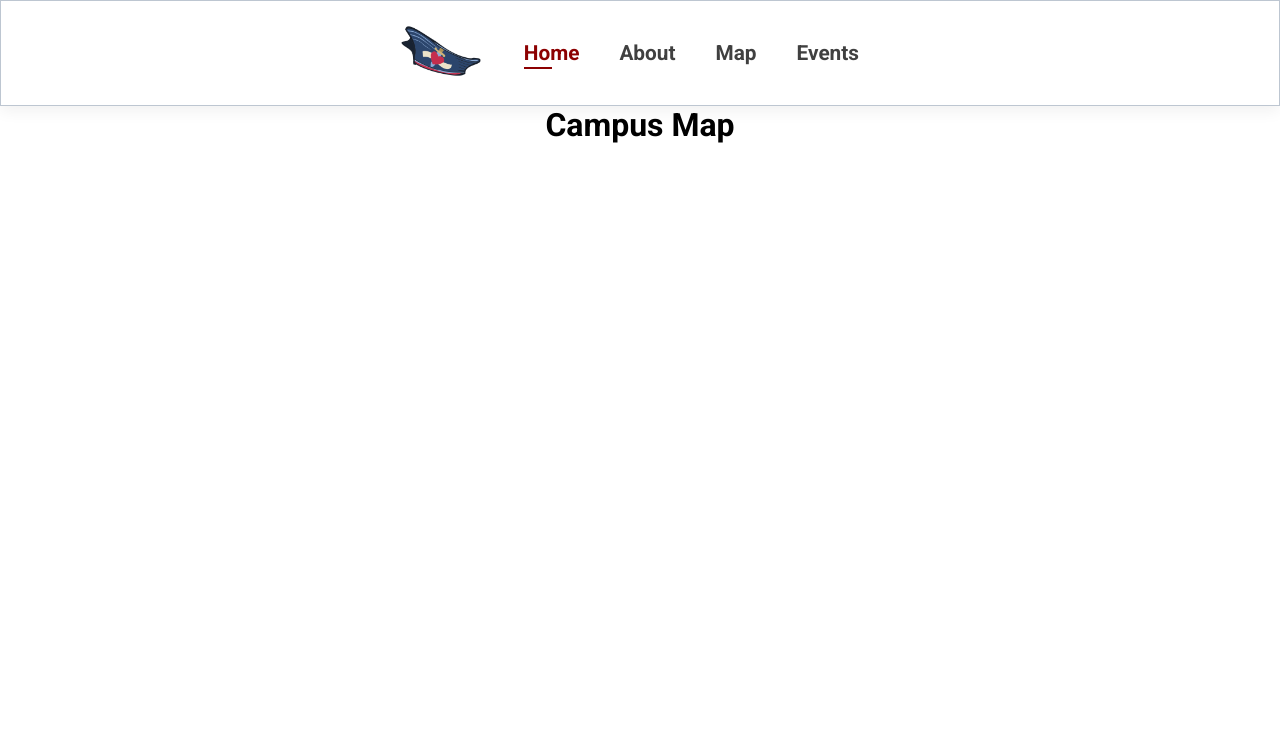
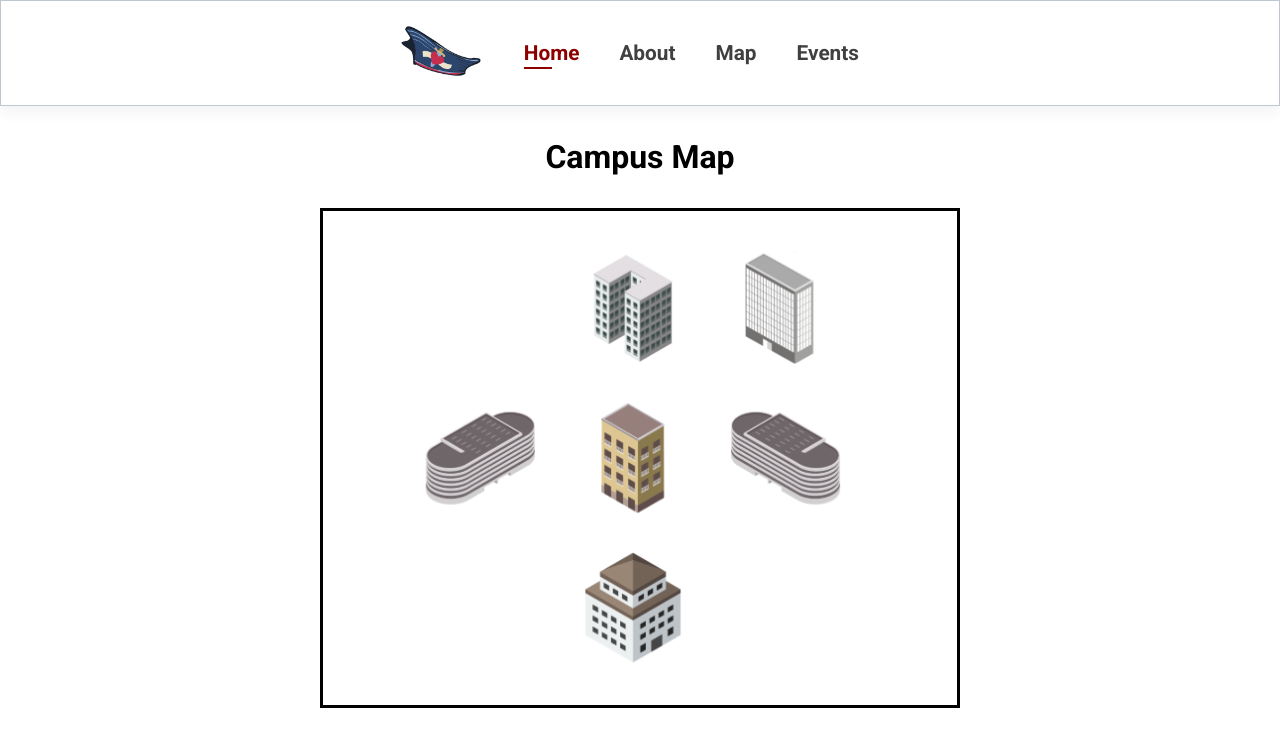
Before and after one commit to ianaumi/Lycee, a React (Create React App) app: page / in a window 1280 px wide. Shown: the top 746 px of the page. Built offline with nearby package versions, Linux system fonts and the light colour scheme.

Commit message:
Added: map container with buildings

```diff
--- a/src/Components/Map-page/Map.js
+++ b/src/Components/Map-page/Map.js
@@ -1,9 +1,20 @@
 import './MapStyles.css';
+import buildings from '../../Assets/buildings.svg';
 
 export default function Map() {
     return(
         <>
-        <h1>Campus Map</h1>
+        <div className='map-container'>
+            <h1>Campus Map</h1>
+            <img src={buildings} alt='buildings' className='campus-map'/>
+
+            <a href="/">
+                <div className="location location-coecsa"></div>
+            </a>
+            <a href="/">
+                <div className="location location-annex"></div>
+            </a>
+        </div>
         </>
     )
 }
```
